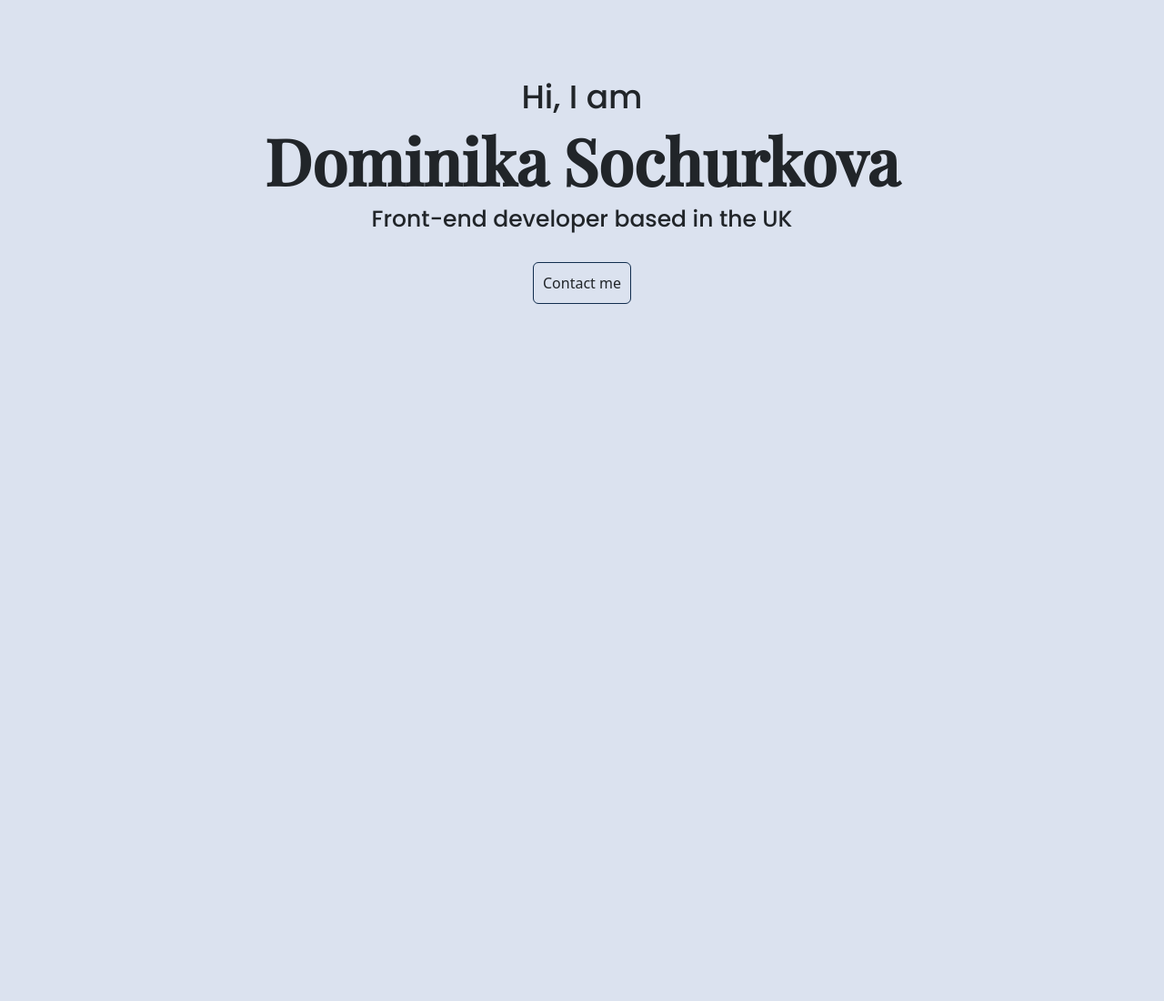
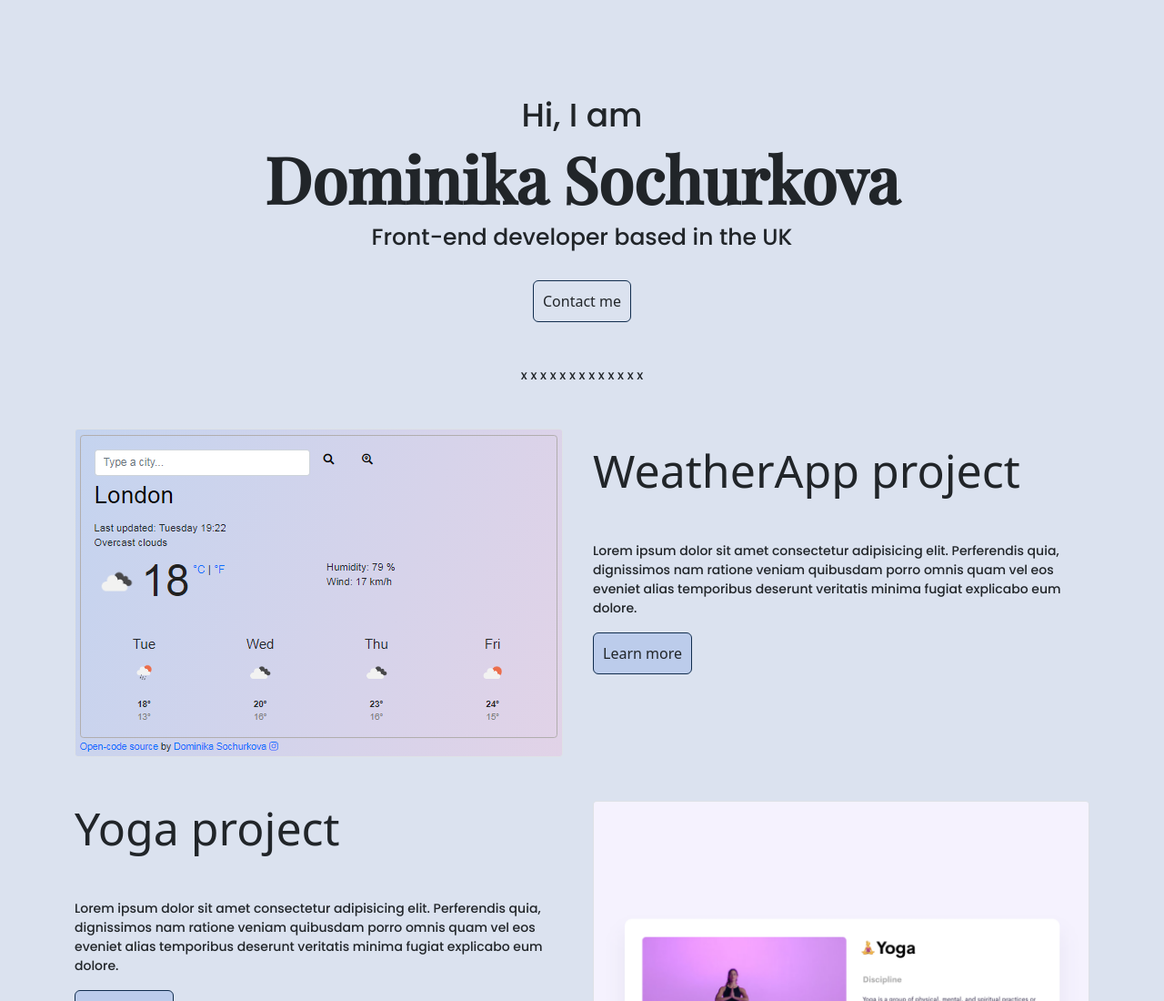
Before and after one commit to Dom1ka/Portfolio-project, a plain HTML site: page index.html in a window 1280 px wide. Shown: the top 1100 px of the page at 91% size. Before the commit the page ends 800 px from the top, so only its background shows below. Drawn offline with nearby package versions, Linux system fonts and the light colour scheme.

Commit message:
Homepage content
Created new Grids with content (description + button, images)

```diff
--- a/index.html
+++ b/index.html
@@ -26,7 +26,7 @@
       crossorigin="anonymous"
     ></script>
     <link rel="stylesheet" href="src/style.css" />
-    <title>Document</title>
+    <title>About me | Portfolio | Dominika</title>
   </head>
   <body>
     <div class="hero">
@@ -34,7 +34,71 @@
       <h1>Dominika Sochurkova</h1>
       <h2>Front-end developer based in the UK</h2>
       <br />
-      <a href="#" class="btn contactMeBtn">Contact me</a>
+      <div>
+        <a href="#" class="btn contactMeBtn">Contact me</a>
+      </div>
     </div>
+    <p class="text-center m-5">x x x x x x x x x x x x x</p>
+    <div class="container">
+      <div class="row">
+        <div class="col-6">
+          <img
+            src="images/VanilaWeatherApp.PNG"
+            alt=""
+            class="img-fluid rounded border"
+          />
+        </div>
+        <div class="col-6 mt-3">
+          <h2 class="mb-5">WeatherApp project</h2>
+          <p class="mb-3">
+            Lorem ipsum dolor sit amet consectetur adipisicing elit. Perferendis
+            quia, dignissimos nam ratione veniam quibusdam porro omnis quam vel
+            eos eveniet alias temporibus deserunt veritatis minima fugiat
+            explicabo eum dolore.
+          </p>
+          <a href="#" class="btn btn-launch">Learn more</a>
+        </div>
+      </div>
+      <div class="row mt-5">
+        <div class="col-6">
+          <h2 class="mb-5">Yoga project</h2>
+          <p class="mb-3">
+            Lorem ipsum dolor sit amet consectetur adipisicing elit. Perferendis
+            quia, dignissimos nam ratione veniam quibusdam porro omnis quam vel
+            eos eveniet alias temporibus deserunt veritatis minima fugiat
+            explicabo eum dolore.
+          </p>
+          <a href="#" class="btn btn-launch">Learn more</a>
+        </div>
+        <div class="col-6">
+          <img
+            src="images/yoga.png"
+            alt="yoga project picture"
+            class="img-fluid rounded border"
+          />
+        </div>
+      </div>
+      <div class="row mt-5">
+        <div class="col-6">
+          <img
+            src="images/yogurt.png"
+            alt="Yogurt project picture"
+            class="img-fluid rounded border"
+          />
+        </div>
+        <div class="col-6">
+          <h2 class="mb-5">Yogurt project</h2>
+          <p class="mb-3">
+            Lorem ipsum dolor sit amet consectetur adipisicing elit. Perferendis
+            quia, dignissimos nam ratione veniam quibusdam porro omnis quam vel
+            eos eveniet alias temporibus deserunt veritatis minima fugiat
+            explicabo eum dolore.
+          </p>
+          <a href="#" class="btn btn-launch">Learn more</a>
+        </div>
+      </div>
+    </div>
+    <br />
+    <br />
   </body>
 </html>
--- a/src/style.css
+++ b/src/style.css
@@ -18,13 +18,19 @@ h6 {
 h1 {
   font-size: 70px;
 }
+h2 {
+  font-size: 50px;
+}
 p {
   font-family: var(--default-font-family);
+  border-radius: 4px;
   font-weight: normal;
+  font-size: 14px;
 }
+
 .hero {
   text-align: center;
-  margin-top: 80px;
+  margin-top: 100px;
 }
 .hero p {
   font-size: 36px;
@@ -42,7 +48,12 @@ p {
   background-color: transparent;
   padding: 10px;
 }
-
 .contactMeBtn:hover {
   background-color: #bccceb;
 }
+.btn-launch {
+  border: 1px solid #112d4e;
+  border-radius: 6px;
+  background-color: #bccceb;
+  padding: 10px;
+}
```
Also changed, not shown: images/VanilaWeatherApp.PNG (added), images/weather.png (added), images/yoga.png (added), images/yogurt.png (added).
